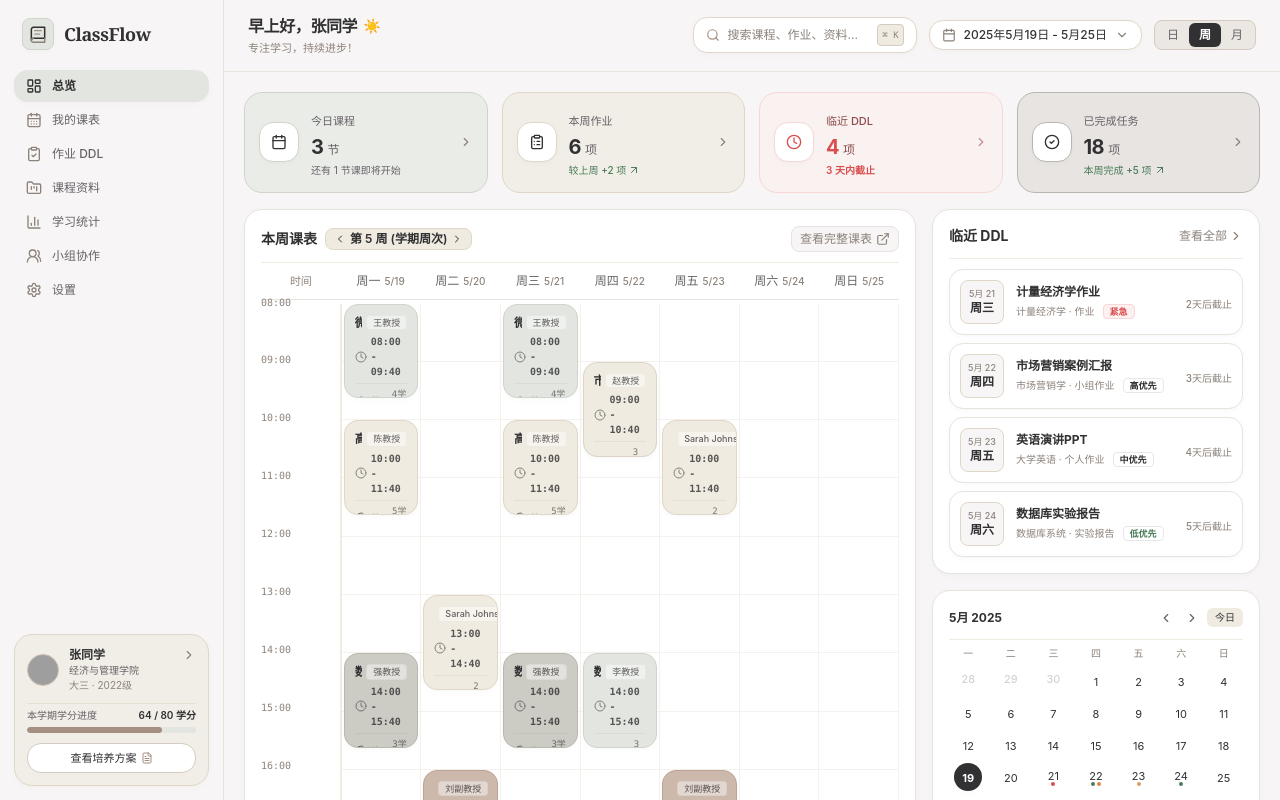
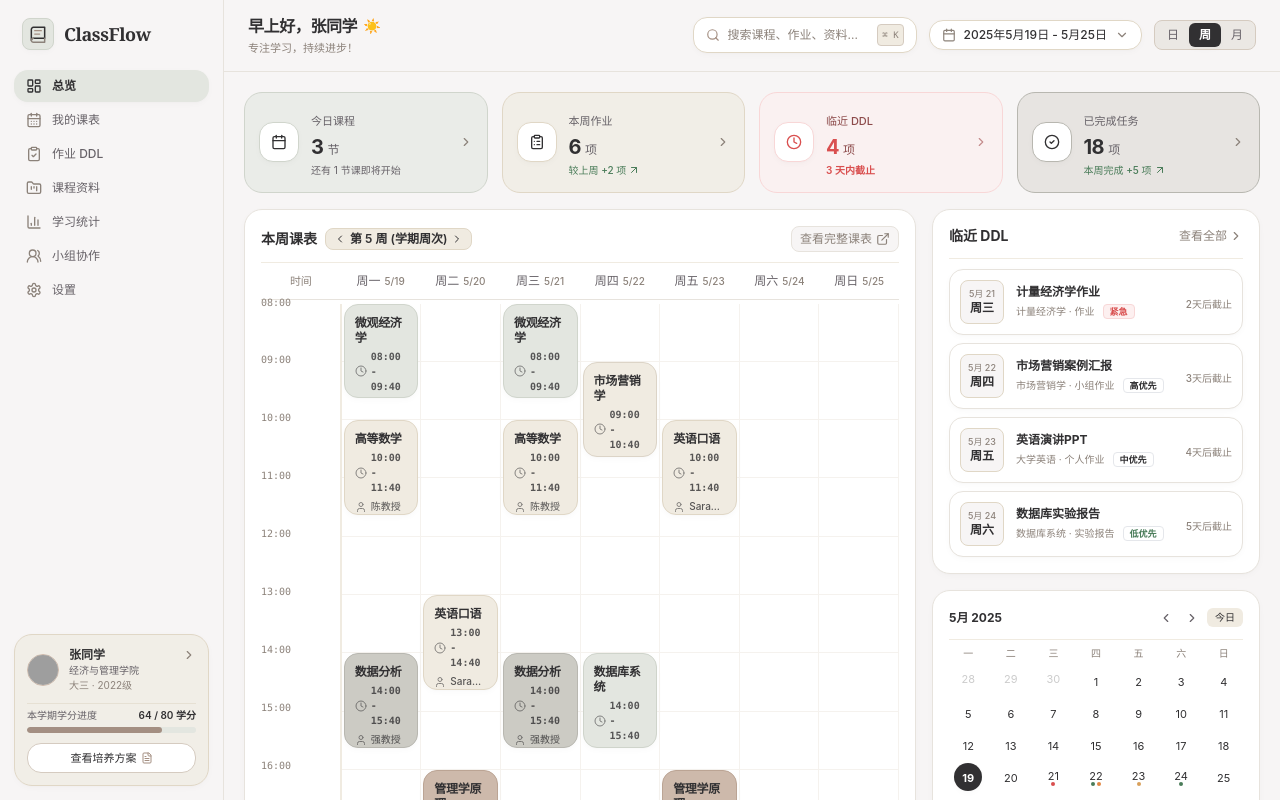
Before and after one commit to zuliku/classflow-study-dashboard, a Next.js app: page / in a window 1280 px wide. Shown: the top 800 px of the page. Built offline with nearby package versions, Linux system fonts and the light colour scheme; grey boxes are pictures that could not be loaded.

Commit message:
style: adjust course card layout - prevent title truncation, move teacher below time, and remove credit text

```diff
--- a/components/dashboard/TimetableGrid.tsx
+++ b/components/dashboard/TimetableGrid.tsx
@@ -180,7 +180,7 @@ export function TimetableGrid() {
               ))}
             </div>
 
-            {/* Render Exquisite Course Cards */}
+            {/* Render Refined Course Cards */}
             {WEEKDAYS.map((wd) => {
               const daySchedules = activeSchedules.filter(
                 (s) => s.dayOfWeek === wd.dayOfWeek
@@ -234,39 +234,37 @@ export function TimetableGrid() {
                           color: hasConflict ? "#D94F4F" : course.textHex,
                         }}
                       >
-                        {/* Top Header: Course Title + Teacher Badge */}
-                        <div>
-                          <div className="flex items-start justify-between gap-1">
-                            <h4 className="font-extrabold text-xs tracking-tight leading-tight truncate group-hover:underline">
+                        {/* Top Section */}
+                        <div className="space-y-1">
+                          {/* 1. Full Course Title (No truncation) */}
+                          <div className="flex items-start justify-between">
+                            <h4 className="font-extrabold text-xs tracking-tight leading-tight text-charcoal group-hover:underline">
                               {course.name}
                             </h4>
-                            {hasConflict ? (
-                              <span className="text-[9px] bg-[#D94F4F] text-white px-1 py-0.2 rounded font-bold shrink-0">
+                            {hasConflict && (
+                              <span className="text-[9px] bg-[#D94F4F] text-white px-1 py-0.2 rounded font-bold shrink-0 ml-1">
                                 冲突
-                              </span>
-                            ) : (
-                              <span className="text-[9px] font-medium opacity-75 bg-white/60 px-1.5 py-0.2 rounded border border-black/5 shrink-0">
-                                {course.teacher}
                               </span>
                             )}
                           </div>
 
-                          {/* Time Range Pill */}
-                          <div className="flex items-center text-[10px] font-mono opacity-80 mt-1 space-x-1">
+                          {/* 2. Time Range */}
+                          <div className="flex items-center text-[10px] font-mono opacity-80 space-x-1">
                             <Clock className="w-3 h-3 shrink-0 opacity-70" />
                             <span className="font-semibold">{sched.startTime} - {sched.endTime}</span>
                           </div>
+
+                          {/* 3. Teacher Info (Placed directly below time) */}
+                          <div className="flex items-center text-[10px] opacity-80 space-x-1 font-medium">
+                            <User className="w-3 h-3 shrink-0 opacity-70" />
+                            <span className="truncate">{course.teacher}</span>
+                          </div>
                         </div>
 
-                        {/* Bottom Row: Location Badge & Credit info */}
-                        <div className="flex items-center justify-between text-[10px] opacity-90 mt-1 pt-1 border-t border-black/5">
-                          <div className="flex items-center font-medium truncate">
-                            <MapPin className="w-3 h-3 mr-1 shrink-0 opacity-75" />
-                            <span className="truncate">{sched.location}</span>
-                          </div>
-                          <span className="text-[9px] opacity-70 font-mono hidden sm:inline">
-                            {course.credit}学分
-                          </span>
+                        {/* Bottom Row: Location Badge (No Credit info) */}
+                        <div className="flex items-center text-[10px] opacity-90 pt-1 border-t border-black/5 font-medium">
+                          <MapPin className="w-3 h-3 mr-1 shrink-0 opacity-75" />
+                          <span className="truncate">{sched.location}</span>
                         </div>
                       </div>
                     );
```
